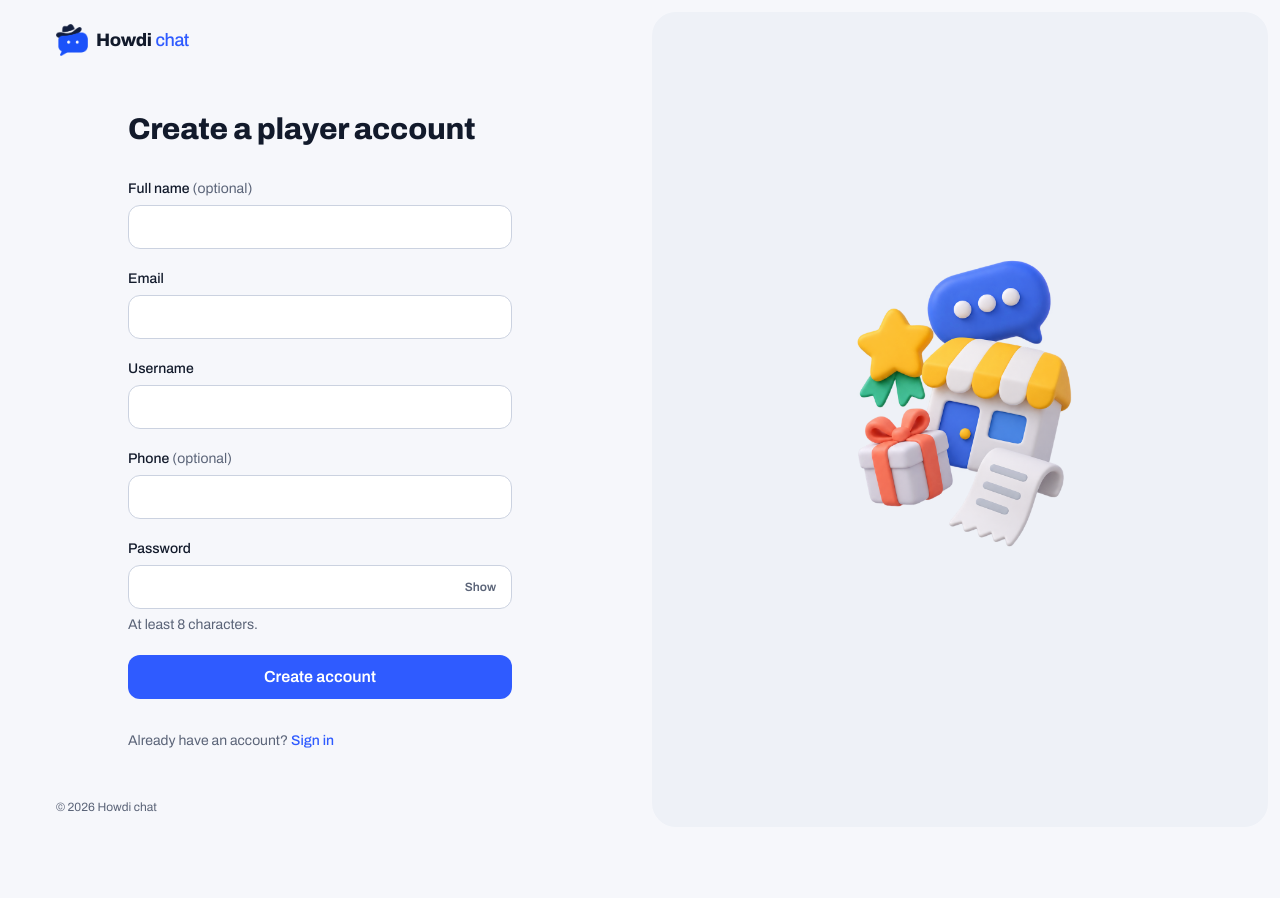
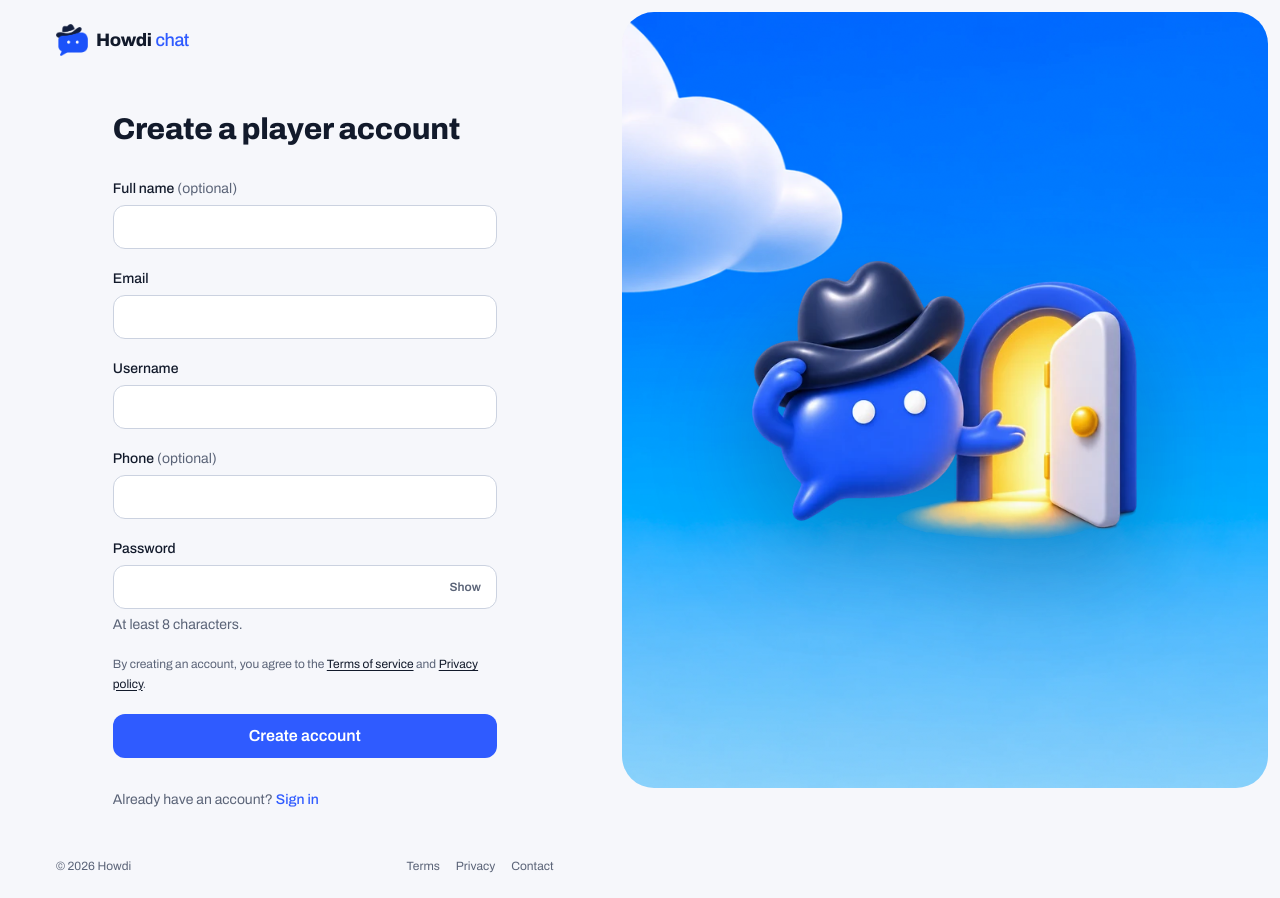
Before and after one commit to anjeelupreti/sambehen, a Next.js app in the folder frontend/: page /register in a window 1280 px wide. Before the commit the page ends 839 px from the top, so only its background shows below. Built offline with nearby package versions, Linux system fonts and the light colour scheme; no server answers.

Commit message:
feat(site): sky panels on sign-in pages and the rest of the mascots on the home page

```diff
--- a/frontend/app/login/page.tsx
+++ b/frontend/app/login/page.tsx
@@ -25,7 +25,7 @@ export default async function LoginPage({
   const { from = '' } = await searchParams;
 
   return (
-    <AuthShell art="brand/logo-3d.png">
+    <AuthShell mascot="waving">
       <h1 className="text-3xl font-extrabold tracking-[-0.01em] [font-stretch:118%]">Sign in</h1>
 
       <div className="mt-8">
--- a/frontend/app/page.tsx
+++ b/frontend/app/page.tsx
@@ -182,10 +182,21 @@ export default async function LandingPage() {
       {/* Roles */}
       <section className="border-lp-line border-t">
         <div className="mx-auto w-full max-w-7xl px-4 py-20 sm:px-6 lg:px-8 lg:py-28">
+          <div className="flex items-end justify-between gap-6">
             <SectionHeading
               title="Built for every role"
               body="Everyone sees exactly their share of the chain. Pick a role to see its reach."
             />
+            <Parallax distance={30} tilt={4} className="hidden w-36 shrink-0 sm:block lg:w-44">
+              <Image
+                src="/brand/mascot/door.webp"
+                alt=""
+                width={480}
+                height={480}
+                className="w-full select-none"
+              />
+            </Parallax>
+          </div>
           <div className="mt-12">
             <Roles />
           </div>
@@ -229,9 +240,18 @@ export default async function LandingPage() {
       {/* Questions */}
       <section id="questions" className="border-lp-line scroll-mt-16 border-t">
         <div className="mx-auto grid w-full max-w-7xl gap-10 px-4 py-20 sm:px-6 lg:grid-cols-[minmax(0,1fr)_minmax(0,2fr)] lg:px-8 lg:py-28">
+          <div>
             <h2 className="text-3xl leading-[1.08] font-extrabold tracking-[-0.015em] text-balance [font-stretch:118%] sm:text-4xl">
               Questions operators ask
             </h2>
+            <Image
+              src="/brand/mascot/resting.webp"
+              alt=""
+              width={480}
+              height={480}
+              className="mt-10 hidden w-44 select-none lg:block"
+            />
+          </div>
           <div className="divide-lp-line border-lp-line divide-y border-y">
             {QUESTIONS.map((item) => (
               <details key={item.q} className="group">
--- a/frontend/app/register/page.tsx
+++ b/frontend/app/register/page.tsx
@@ -14,7 +14,7 @@ export default async function RegisterPage() {
   if (await getCustomerAccessToken()) redirect('/customer');
 
   return (
-    <AuthShell art="landing/hero-objects.png" artClassName="-translate-x-[18%] translate-y-[6%]">
+    <AuthShell mascot="door">
       <RegisterForm />
     </AuthShell>
   );
--- a/frontend/app/register/register-form.tsx
+++ b/frontend/app/register/register-form.tsx
@@ -81,6 +81,18 @@ export function RegisterForm() {
           error={state.fieldErrors.password}
         />
 
+        <p className="text-lp-dim text-xs leading-relaxed">
+          By creating an account, you agree to the{' '}
+          <Link href="/legal/terms" className="text-lp-text underline underline-offset-2">
+            Terms of service
+          </Link>{' '}
+          and{' '}
+          <Link href="/legal/privacy" className="text-lp-text underline underline-offset-2">
+            Privacy policy
+          </Link>
+          .
+        </p>
+
         <SubmitButton label="Create account" pendingLabel="Creating account…" />
       </form>
 
--- a/frontend/components/auth/auth-shell.tsx
+++ b/frontend/components/auth/auth-shell.tsx
@@ -1,33 +1,27 @@
-import { existsSync } from 'fs';
-import { join } from 'path';
 import type { ReactNode } from 'react';
 import Image from 'next/image';
 import Link from 'next/link';
 
+import { Logo } from '@/components/logo';
 import { archivo } from '@/lib/fonts';
-import { Logo } from '@/components/logo';
 
 /**
  * The frame every sign-in page shares: the form on the left and, on large
- * screens, an illustration panel on the right. Uses the landing page's
- * tokens and type so the two read as one product.
+ * screens, a panel of the home page's sky on the right with the mascot in
+ * it. The sky ties the sign-in pages to the site they were reached from;
+ * the panel carries no copy, since the form says everything needed.
  */
 export function AuthShell({
   children,
-  art,
-  artClassName,
+  mascot = 'waving',
 }: {
   children: ReactNode;
-  /** Path under public/; the panel renders without it. */
-  art?: string;
-  /** Nudges an illustration whose subject is not centred in its canvas. */
-  artClassName?: string;
+  /** The pose in the sky panel. */
+  mascot?: 'waving' | 'door';
 }) {
-  const artSrc = art && existsSync(join(process.cwd(), 'public', art)) ? `/${art}` : null;
-
   return (
     <div
-      className={`${archivo.variable} font-lp bg-lp-ground text-lp-text grid min-h-svh antialiased [color-scheme:light] lg:grid-cols-2`}
+      className={`${archivo.variable} font-lp bg-lp-ground text-lp-text grid min-h-svh antialiased [color-scheme:light] lg:grid-cols-[minmax(0,1fr)_minmax(0,1.1fr)]`}
     >
       <div className="flex min-h-svh flex-col px-4 py-6 sm:px-10 lg:px-14">
         <Link
@@ -37,25 +31,47 @@ export function AuthShell({
           <Logo tone="site" />
         </Link>
 
-        <main className="flex flex-1 items-center py-12">
+        <main id="main" className="flex flex-1 items-center py-12">
           <div className="mx-auto w-full max-w-sm">{children}</div>
         </main>
 
-        <p className="text-lp-dim text-xs">© {new Date().getFullYear()} Howdi chat</p>
+        <footer className="text-lp-dim flex flex-wrap items-center justify-between gap-x-6 gap-y-2 text-xs">
+          <p>© {new Date().getFullYear()} Howdi</p>
+          <nav aria-label="Legal" className="flex gap-4">
+            <Link href="/legal/terms" className="hover:text-lp-text">
+              Terms
+            </Link>
+            <Link href="/legal/privacy" className="hover:text-lp-text">
+              Privacy
+            </Link>
+            <Link href="/contact" className="hover:text-lp-text">
+              Contact
+            </Link>
+          </nav>
+        </footer>
       </div>
 
-      <aside className="hidden p-3 lg:block">
-        <div className="bg-lp-sunk flex h-full items-center justify-center rounded-3xl px-12 py-16 text-center">
-          {artSrc && (
+      <aside aria-hidden className="sticky top-0 hidden h-svh p-3 lg:block">
+        <div className="lp-grain relative h-full overflow-hidden rounded-[2rem]">
+          <Image
+            src="/brand/sky.webp"
+            alt=""
+            fill
+            priority
+            unoptimized
+            sizes="55vw"
+            className="-z-10 object-cover object-[30%_top]"
+          />
+          <div className="relative z-10 flex h-full items-center justify-center p-12">
             <Image
-              src={artSrc}
+              src={`/brand/mascot/${mascot}.webp`}
               alt=""
-              width={1200}
-              height={1200}
+              width={480}
+              height={480}
               priority
-              className={`w-full max-w-sm select-none ${artClassName ?? ''}`}
+              className="w-[min(26rem,70%)] drop-shadow-[0_40px_50px_rgb(18_26_43/0.25)] select-none"
             />
-          )}
+          </div>
         </div>
       </aside>
     </div>
--- a/frontend/components/landing/bento.tsx
+++ b/frontend/components/landing/bento.tsx
@@ -78,7 +78,7 @@ function Tile({
         className,
       )}
     >
-      <div className="relative z-10 p-7 sm:p-8">
+      <div className={cn('relative z-10 p-7 sm:p-8', art && 'pr-28 sm:pr-36')}>
         <h3 className="text-xl leading-tight font-extrabold [font-stretch:112%] sm:text-2xl">
           {title}
         </h3>
@@ -90,7 +90,7 @@ function Tile({
           alt=""
           width={480}
           height={480}
-          className="pointer-events-none absolute top-5 right-5 z-10 hidden w-24 select-none sm:block lg:w-28"
+          className="pointer-events-none absolute top-4 right-4 z-10 w-20 select-none sm:w-28"
         />
       )}
       <div className="bg-lp-sunk mx-4 mb-4 flex flex-1 items-end justify-center overflow-hidden rounded-2xl px-4 pt-6 sm:mx-5 sm:mb-5 sm:px-6 sm:pt-8">
@@ -115,6 +115,7 @@ export function Bento() {
       <Tile
         title="Every visit, on the record"
         body="Balances update the moment a store records play."
+        art="/brand/mascot/clipboard.webp"
         className="md:col-span-2"
       >
         <OnView Scene={RecordScene} />
@@ -122,6 +123,7 @@ export function Bento() {
       <Tile
         title="Tiers and milestones"
         body="Players see their route to the next tier and the moments they’ve earned."
+        art="/brand/mascot/trophy.webp"
         className="md:col-span-3"
       >
         <OnView Scene={ProgressScene} />
@@ -129,6 +131,7 @@ export function Bento() {
       <Tile
         title="Friends bring friends"
         body="Personal invite links, with bonuses posted once a friend plays."
+        art="/brand/mascot/friends.webp"
         className="md:col-span-3"
       >
         <OnView Scene={FriendsScene} />
```
Lines whose indentation alone changed are shown as unchanged.
